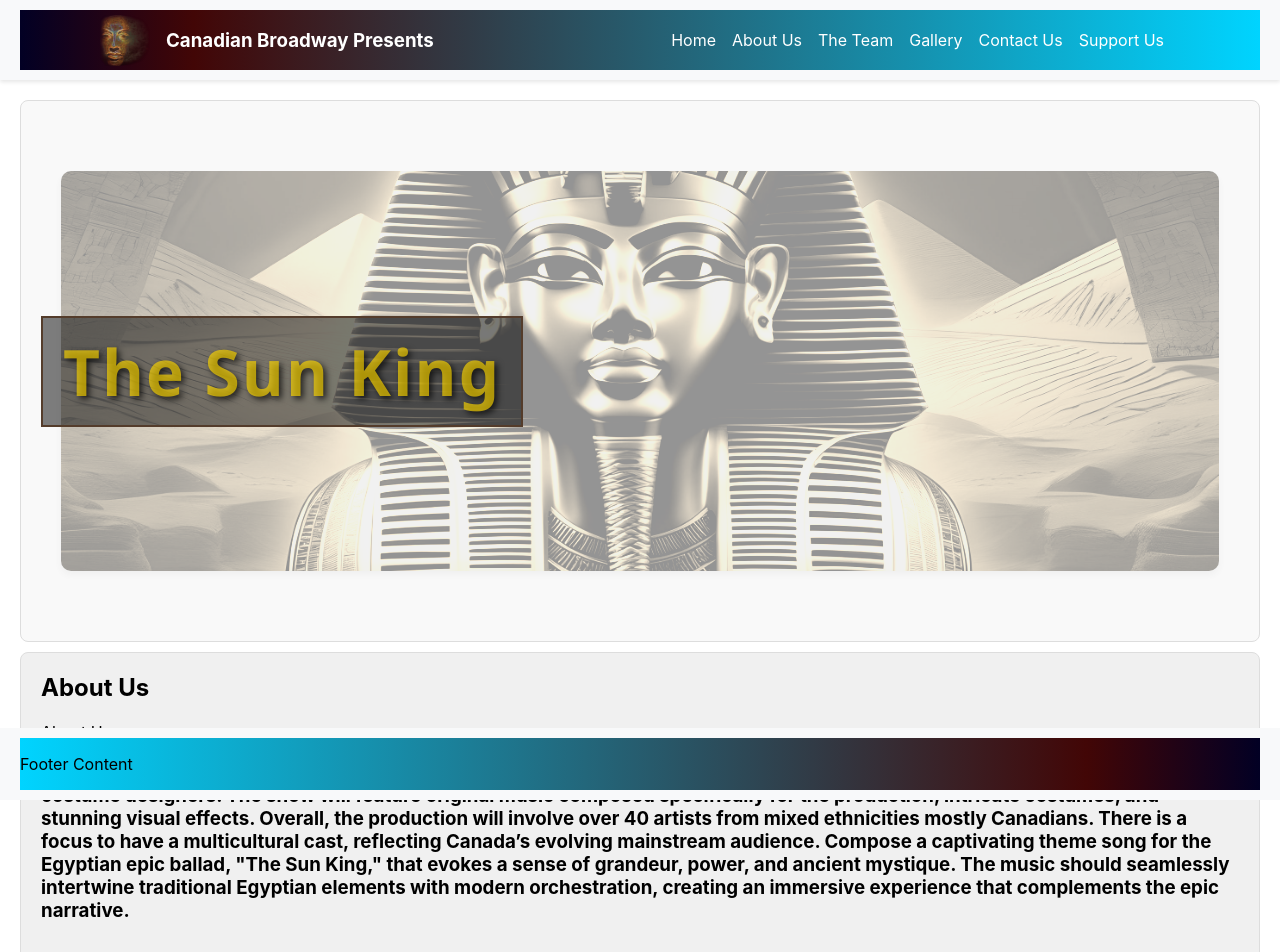
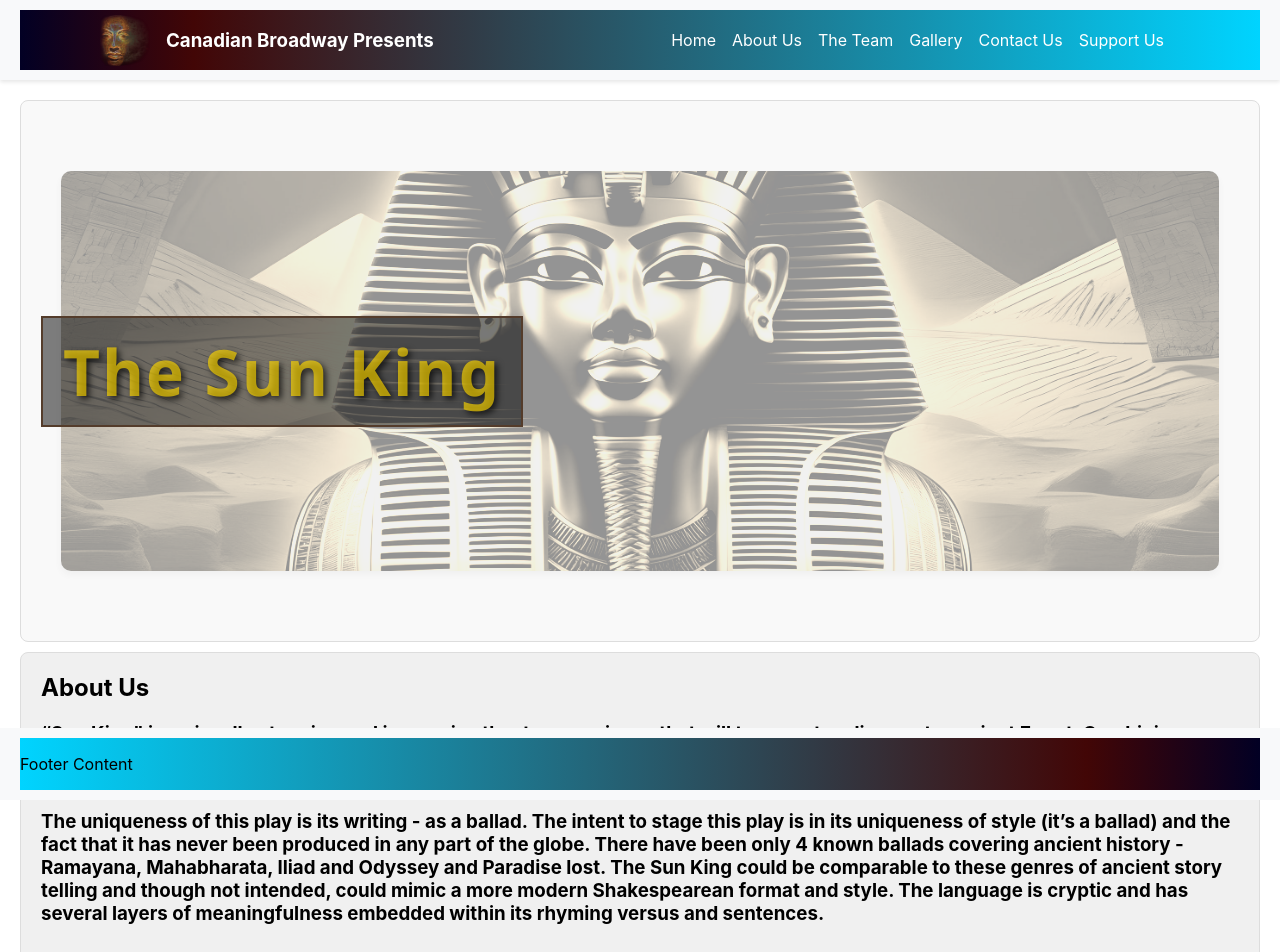
Before and after one commit to mariazakdev/thesunking, a React (Create React App) app: page / in a window 1280 px wide. Shown: the top 952 px of the page. Built offline with nearby package versions, Linux system fonts and the light colour scheme; no server answers.

Commit message:
changes text

```diff
--- a/src/Components/About/About.jsx
+++ b/src/Components/About/About.jsx
@@ -4,18 +4,22 @@ function About() {
   return (
     <div>
       <h3>
-        “Sun King" will be a large-scale theatrical production, requiring a team
-        of talented actors, dancers, musicians, set designers, and costume
-        designers. The show will feature original music composed specifically
-        for the production, intricate costumes, and stunning visual effects.
-        Overall, the production will involve over 40 artists from mixed
-        ethnicities mostly Canadians. There is a focus to have a multicultural
-        cast, reflecting Canada’s evolving mainstream audience. Compose a
-        captivating theme song for the Egyptian epic ballad, "The Sun King,"
-        that evokes a sense of grandeur, power, and ancient mystique. The music
-        should seamlessly intertwine traditional Egyptian elements with modern
-        orchestration, creating an immersive experience that complements the
-        epic narrative.
+        “Sun King" is a visually stunning and immersive theatre experience that
+        will transport audiences to ancient Egypt. Combining elements of drama,
+        music, dance, and elaborate stage design, the production will showcase
+        the story of the powerful Sun King and his journey through the Egyptian
+        pantheon.
+      </h3>
+      <h3>
+        The uniqueness of this play is its writing - as a ballad. The intent to
+        stage this play is in its uniqueness of style (it’s a ballad) and the
+        fact that it has never been produced in any part of the globe. There
+        have been only 4 known ballads covering ancient history - Ramayana,
+        Mahabharata, Iliad and Odyssey and Paradise lost. The Sun King could be
+        comparable to these genres of ancient story telling and though not
+        intended, could mimic a more modern Shakespearean format and style. The
+        language is cryptic and has several layers of meaningfulness embedded
+        within its rhyming versus and sentences.
       </h3>
     </div>
   );
--- a/src/Pages/HomePage/HomePage.jsx
+++ b/src/Pages/HomePage/HomePage.jsx
@@ -14,13 +14,12 @@ export default function HomePage() {
      </section>
       <section id="about" className="about" title="About Us" modifier="about">
         <h2>About Us</h2>
-        About Us
         <About />
       </section>
-      <section id="team" className="team" title="The Team" modifier="team">
+      {/* <section id="team" className="team" title="The Team" modifier="team">
         <h2>Meet The Team</h2>
       <CrewCast/>
-      </section>
+      </section> */}
       {/* <section id="tickets" className="tickets" title="Tickets" modifier="tickets">
         <h2>Tickets</h2>
         Tickets
```
